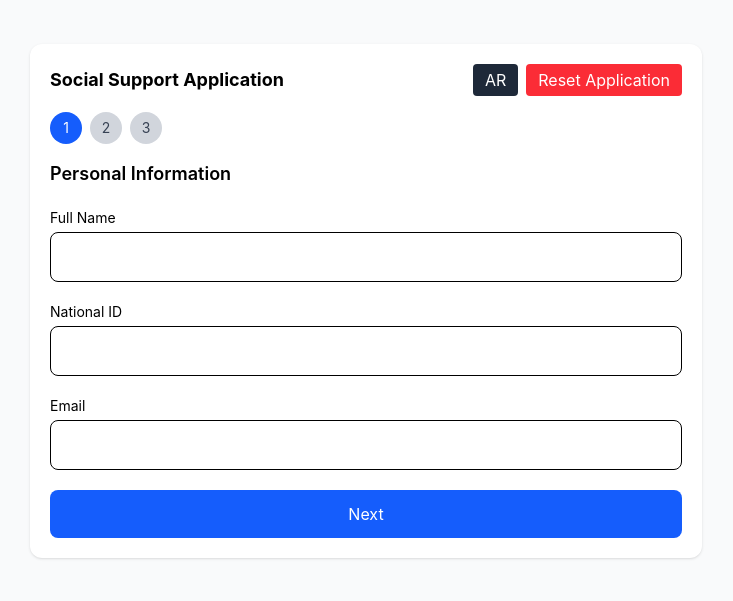
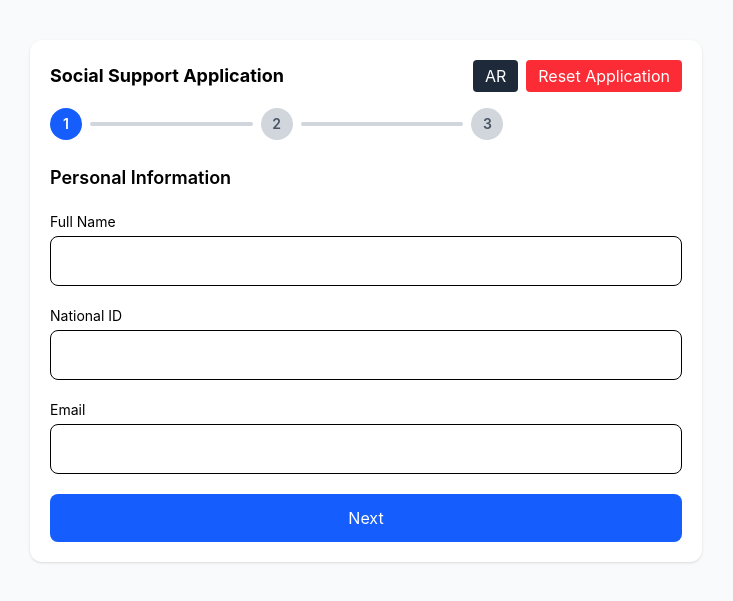
Before and after one commit to AsmaAlfauri/social-support-app, a Next.js app: page /apply in a window 1280 px wide. Shown: the part 139-740 px from the top of the page, without its empty margins (274-1007 px from the left). Built offline with nearby package versions, Linux system fonts and the light colour scheme.

Commit message:
feat: complete wizard form with AI assistance, accessibility and persistence

```diff
--- a/app/api/ai/route.ts
+++ b/app/api/ai/route.ts
@@ -11,7 +11,7 @@
         Authorization: `Bearer ${process.env.OPENAI_API_KEY}`,
       },
       body: JSON.stringify({
-        model: "gpt-4o-mini",
+        model: "gpt-3.5-turbo",
         messages: [
           {
             role: "user",
--- a/components/wizard/Wizard.tsx
+++ b/components/wizard/Wizard.tsx
@@ -17,23 +17,16 @@
   } = useWizard();
 
   const StepComponent = steps.find((s) => s.id === step)?.component;
-
   const t = translations[language];
 
   const [saved, setSaved] = useState(false);
 
-  // fake "saved locally" indicator (replaceable later with real debounce save)
   useEffect(() => {
     setSaved(true);
-
-    const timer = setTimeout(() => {
-      setSaved(false);
-    }, 1200);
-
+    const timer = setTimeout(() => setSaved(false), 1200);
     return () => clearTimeout(timer);
   }, [step]);
 
-  // SUCCESS SCREEN
   if (submitted) {
     return (
       <div className="min-h-screen flex items-center justify-center bg-gray-50 p-4">
@@ -87,33 +80,42 @@
           </div>
         </div>
 
+        {/* PROGRESS BAR */}
+        <div className="flex items-center mb-6">
+          {steps.map((s, index) => (
+            <div key={s.id} className="flex items-center flex-1">
+
+              {/* circle */}
+              <div
+                className={`w-8 h-8 flex items-center justify-center rounded-full text-sm font-semibold
+                ${
+                  step === s.id
+                    ? "bg-blue-600 text-white"
+                    : step > s.id
+                    ? "bg-green-500 text-white"
+                    : "bg-gray-300 text-gray-600"
+                }`}
+              >
+                {s.id}
+              </div>
+
+              {/* line */}
+              {index !== steps.length - 1 && (
+                <div
+                  className={`h-1 flex-1 mx-2 rounded
+                  ${step > s.id ? "bg-green-500" : "bg-gray-300"}`}
+                />
+              )}
+            </div>
+          ))}
+        </div>
+
         {/* SAVED INDICATOR */}
         {saved && (
           <p className="text-xs text-green-600" aria-live="polite">
             Saved locally
           </p>
         )}
-
-        {/* PROGRESS (CLICKABLE STEPS) */}
-        <div className="flex gap-2">
-          {steps.map((s) => (
-            <button
-              key={s.id}
-              onClick={() => setStepSafe(s.id)}
-              className={`w-8 h-8 rounded-full text-sm transition
-                ${
-                  step === s.id
-                    ? "bg-blue-600 text-white"
-                    : step > s.id
-                    ? "bg-green-500 text-white"
-                    : "bg-gray-300 text-gray-700"
-                }`}
-              aria-label={`Go to step ${s.id}`}
-            >
-              {s.id}
-            </button>
-          ))}
-        </div>
 
         {/* CONTENT */}
         <div className="min-h-[300px]">
```
Also changed, not shown: 1 other file (tests, documents, lock files or other folders).
